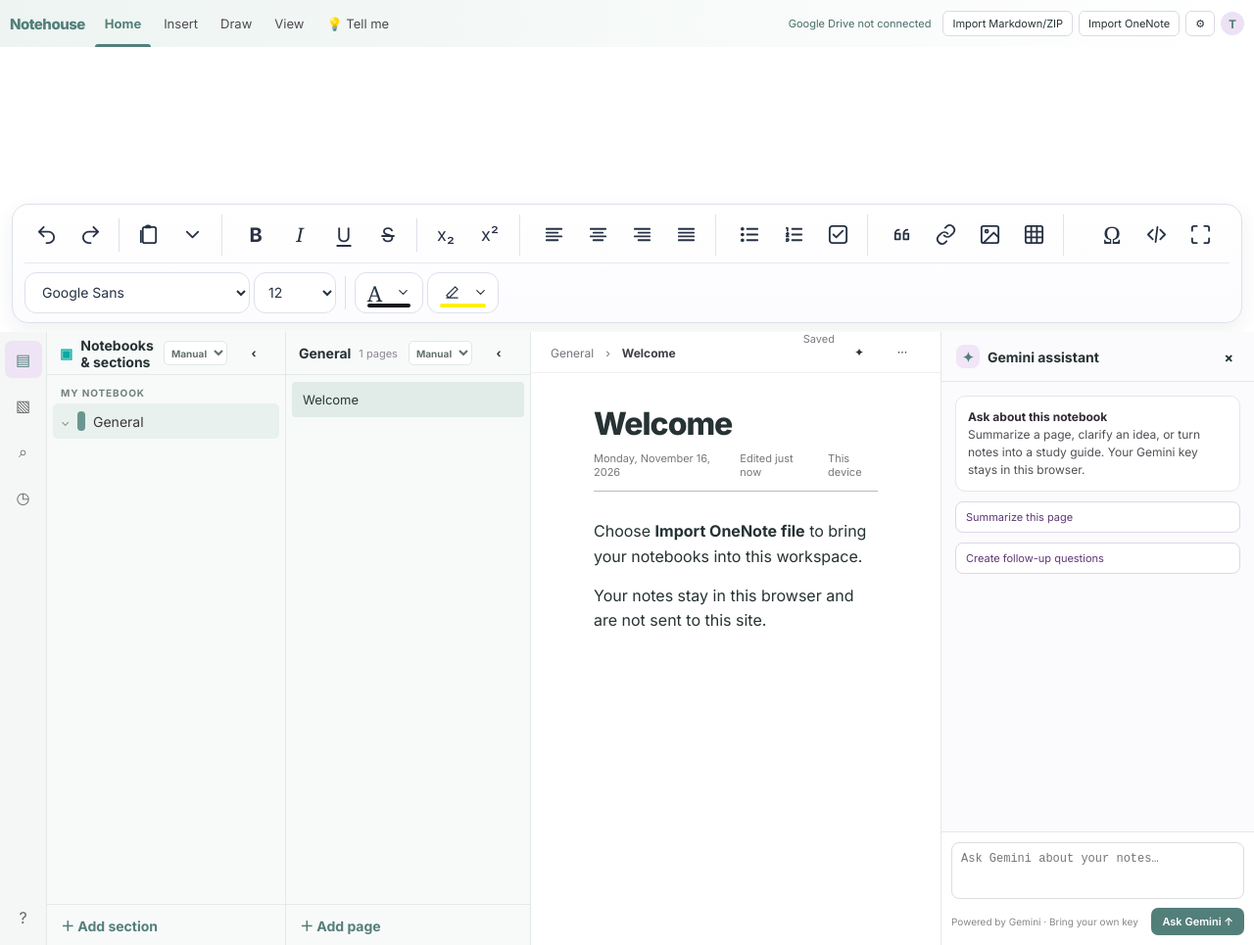
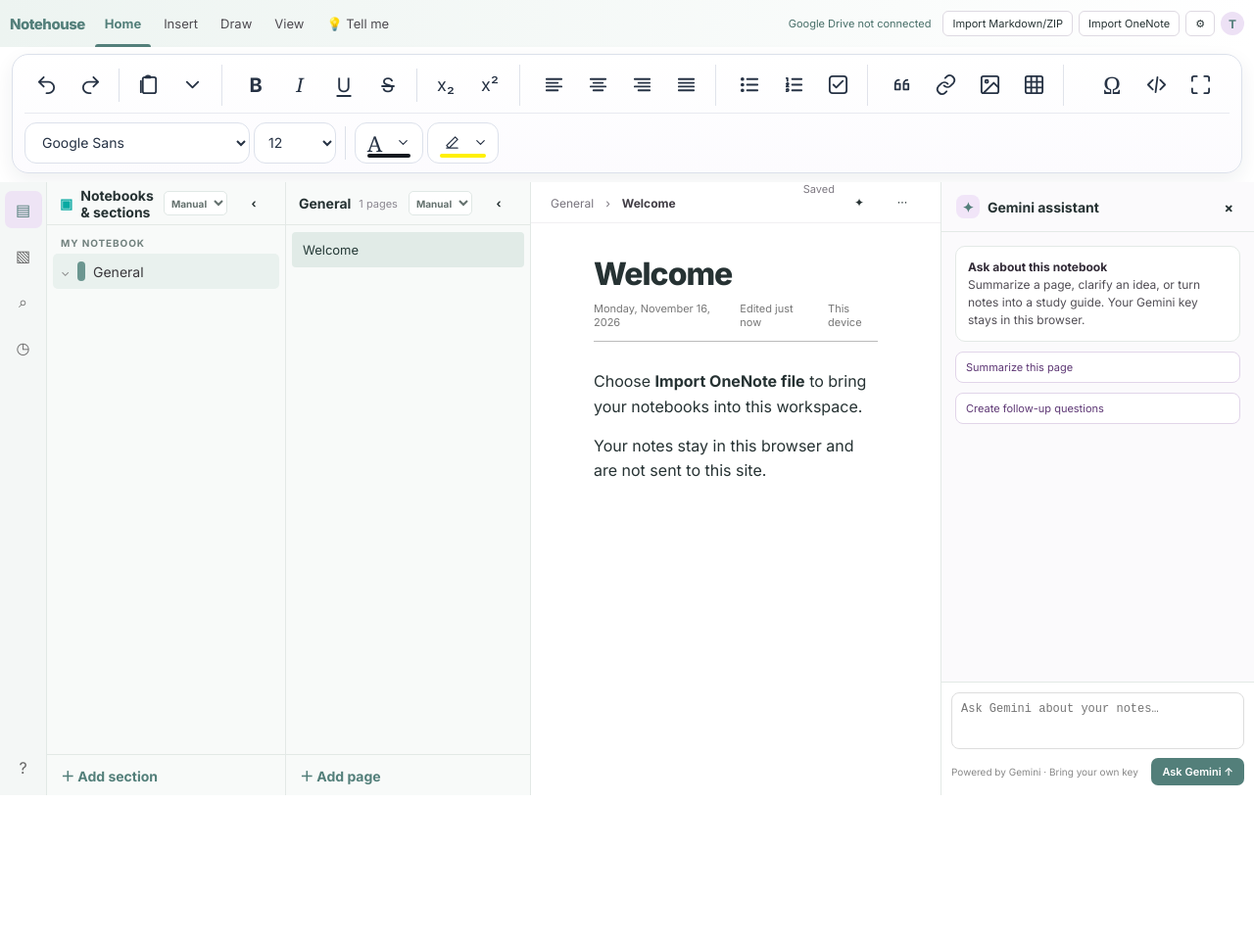
Before and after one commit to l2practice/note-text, a plain HTML site: page index.html in a window 1280 px wide. Shown: the whole page at 98% size. After the commit the page ends 812 px from the top, so only its background shows below. Drawn offline with Linux system fonts and the light colour scheme.

Commit message:
Remove blank gap above Notehouse ribbon

```diff
--- a/index.html
+++ b/index.html
@@ -52,6 +52,7 @@
 /* Compact, two-row Notehouse ribbon */
 .ribbon{display:block;min-height:0;max-height:none;overflow:visible;margin:7px 12px 9px;padding:7px 12px;background:linear-gradient(180deg,#fff 0%,#fcfbfe 100%);border:1px solid #dce1eb;border-radius:17px;box-shadow:0 7px 20px #18243a12}
 .ribbon-panel[hidden]{display:none!important}.ribbon-panel{min-width:0}
+.icon-library{position:absolute;width:0;height:0;overflow:hidden;pointer-events:none}
 .ribbon-row{display:flex;align-items:center;gap:4px;min-height:53px;overflow-x:auto;overflow-y:hidden;scrollbar-width:thin;scrollbar-color:#d3d7e1 transparent}
 .ribbon-primary{border-bottom:1px solid #e8eaf0;padding-bottom:5px}
 .ribbon-secondary{padding-top:6px;min-height:53px}
```
